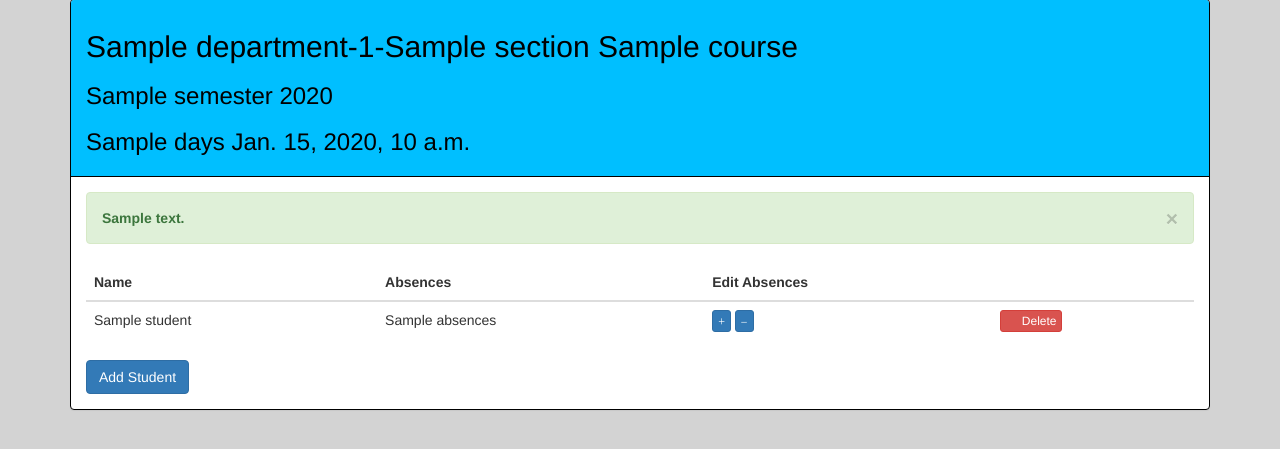
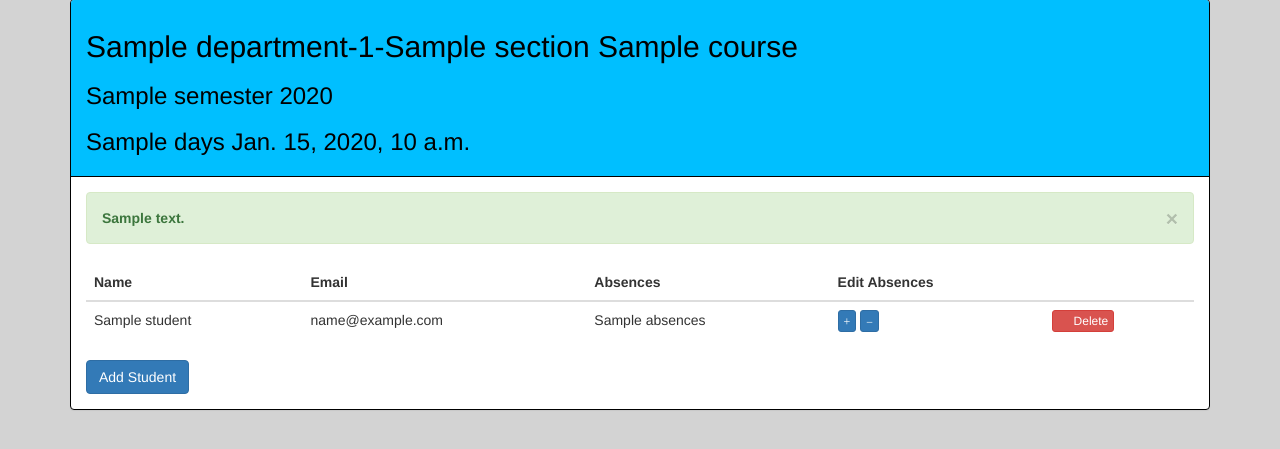
Before and after one commit to lancedelljr/Skive, a Django app: template templates/Teacher/detail.html in a window 1280 px wide. Shown: the part 72-521 px from the top of the page. Run offline with Django 3.2, Linux system fonts and the light colour scheme; the template is opened without the code that fills it: most values are stand-ins (such as "Sample title", 1, 10 or a date in 2020); some libraries are stand-ins or nearby versions; some web fonts are replaced.

Commit message:
add student email to detail page

```diff
--- a/templates/Teacher/detail.html
+++ b/templates/Teacher/detail.html
@@ -26,6 +26,7 @@
             <thead>
             <tr>
                 <th>Name</th>
+                <th>Email</th>
                 <th>Absences</th>
                 <th>Edit Absences</th>
                 <th></th>
@@ -36,6 +37,7 @@
                     {% for student in course.student_set.all %}
                     <tr>
                         <td>{{ student.student_name }}</td>
+                        <td>{{ student.email }}</td>
                         <td>{{ student.absences }}</td>
                         <td>
                             <form action="{% url 'Teacher:add_absence' course.id student.id %}" method="post" style="display: inline;">
```
